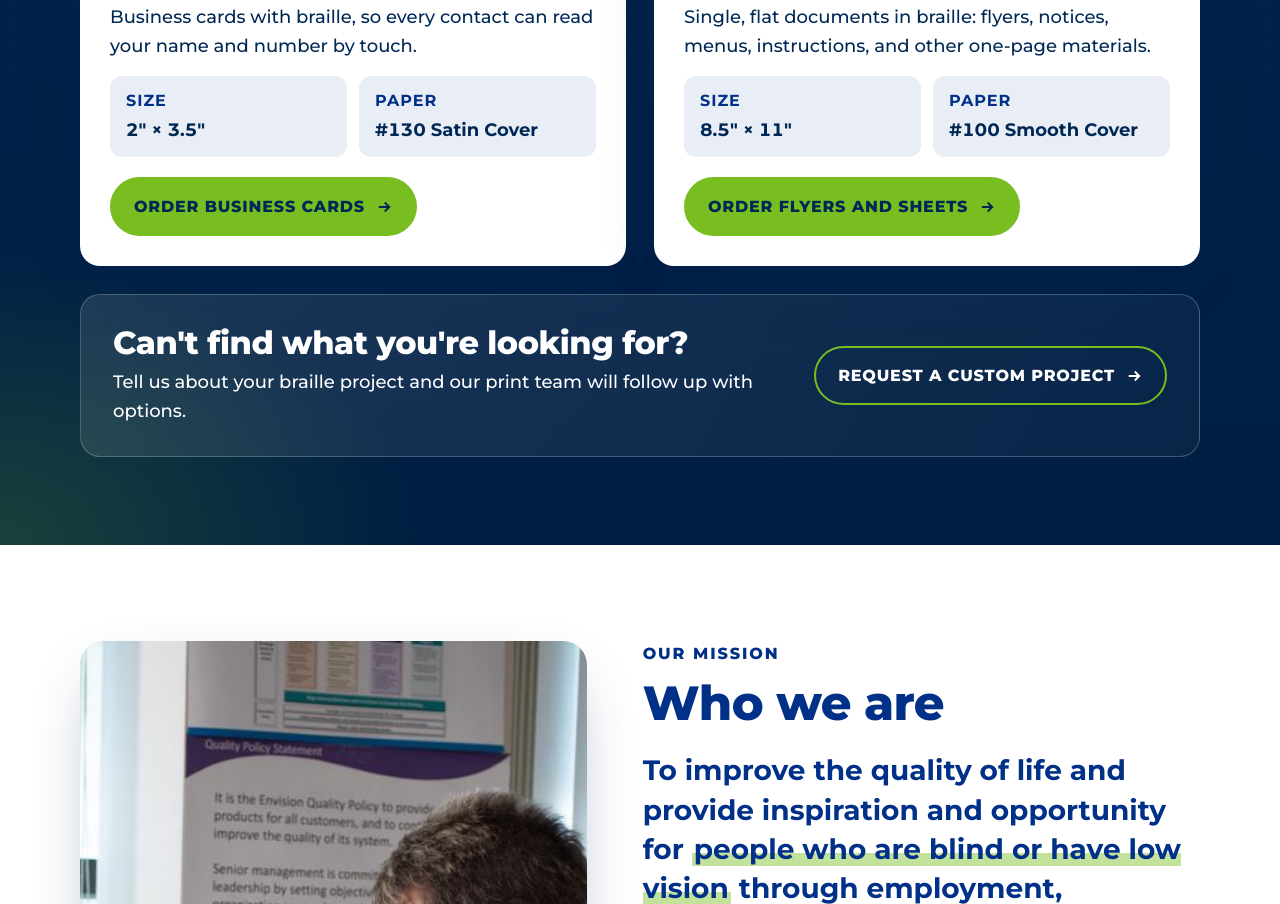
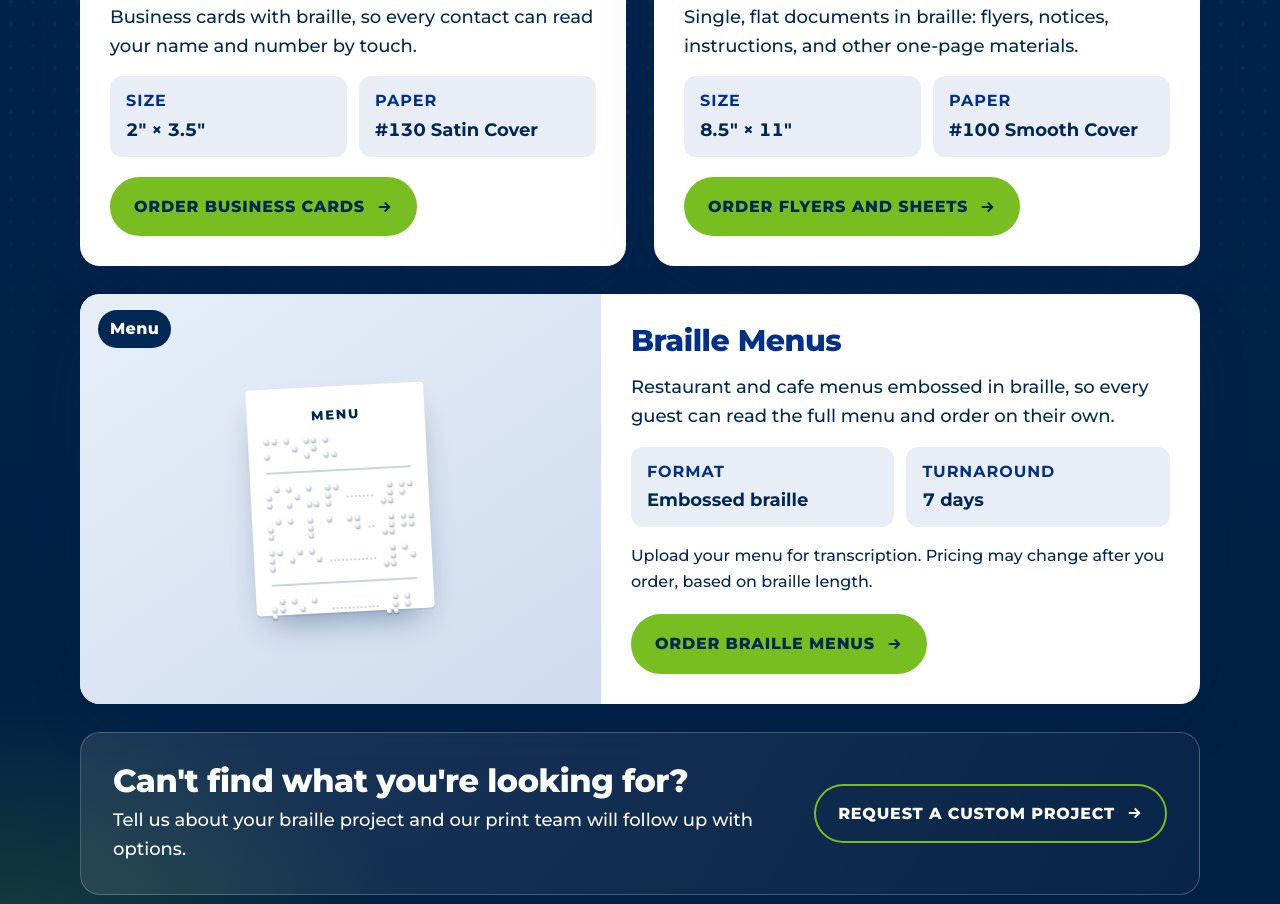
Before and after one commit to LauraRestum/envision-print-allyant-portal-, a plain HTML site: page public/allyantbraille/index.html in a window 1280 px wide. Shown: the part 955-1859 px from the top of the page. Drawn offline with Linux system fonts and the light colour scheme.

Commit message:
Add Braille Menus product card linking to the new storefront menu product
Co-Authored-By: Claude Opus 5.5 <noreply@anthropic.com>
Claude-Session: https://claude.ai/code/session_01MdkoXqpq7qyuJtGjkk7X29

```diff
--- a/public/allyantbraille/index.html
+++ b/public/allyantbraille/index.html
@@ -21,7 +21,7 @@
 html{scroll-padding-top:env(safe-area-inset-top,0px)}
 body{margin:0;padding:0}
 img{max-width:100%}
-/* Layout: deep navy opener with a raised-dot field (Allyant > line > Envision > title > two tactile product cards > custom request), white mission band, soft capabilities band, navy footer. envision.org web tokens. */
+/* Layout: deep navy opener with a raised-dot field (Allyant > line > Envision > title > three tactile product cards > custom request), white mission band, soft capabilities band, navy footer. envision.org web tokens. */
 :root{
   --navy:#002855; --blue:#003087; --green:#78BE21; --cyan:#41B6E6;
   --bg:#FFFFFF; --surface:#FFFFFF; --fg:#002855; --heading:#003087; --band:#F2F5FA;
@@ -88,6 +88,16 @@ a:focus-visible{outline:3px solid var(--green);outline-offset:3px}
 .flyer .bar{height:8px;border-radius:4px;background:#003087;width:70%}
 .flyer .bar.s{height:6px;background:#C9D3E3;width:90%}
 .flyer .bar.t{height:6px;background:#C9D3E3;width:60%}
+.menu{width:178px;height:226px;transform:rotate(-3deg);padding:18px 16px;display:flex;flex-direction:column;gap:11px}
+.menu .mt{font-size:13px;font-weight:800;letter-spacing:.14em;color:#002855;text-align:center}
+.menu .rule{flex:none;height:2px;background:#C9D3E3;border-radius:1px;margin-block:2px}
+.menu .item{display:flex;align-items:center;gap:8px}
+.menu .item .lead{flex:1;border-bottom:2px dotted #C9D3E3;height:0;margin-top:4px}
+.menu .bline{--d:5px;flex-wrap:nowrap}
+.menu .item .bline .bcell:last-child{margin-right:0}
+.card.wide{grid-column:1/-1;grid-template-rows:none;grid-template-columns:minmax(0,1fr) minmax(0,1.15fr)}
+.card.wide .stage{height:auto;min-height:280px}
+.card .note{font-size:16px}
 .card-body{padding:30px;display:flex;flex-direction:column;gap:16px}
 .card h2{font-size:clamp(24px,2.5vw,30px);color:var(--heading)}
 .specs{margin:0;display:grid;grid-template-columns:repeat(2,minmax(0,1fr));gap:12px}
@@ -179,9 +189,12 @@ footer .env-logo{height:36px}
 @keyframes rise{from{transform:translateY(14px)}to{transform:none}}
 .lockup>*,.card,.custom{animation:rise .7s cubic-bezier(.2,.7,.2,1) both}
 .card:nth-child(2){animation-delay:.08s}
+.card:nth-child(3){animation-delay:.16s}
 
 @media (max-width:900px){
   .products,.mission .wrap,footer .wrap{grid-template-columns:minmax(0,1fr)}
+  .card.wide{grid-template-columns:minmax(0,1fr);grid-template-rows:auto 1fr}
+  .card.wide .stage{min-height:0;height:260px}
   .m-photo{min-height:0;aspect-ratio:3/2}
   .cap-grid{grid-template-columns:repeat(2,minmax(0,1fr))}
   .mission .wrap,.caps .wrap{padding-block:64px;gap:36px}
@@ -205,7 +218,7 @@ footer .env-logo{height:36px}
         <span class="connector" aria-hidden="true"></span>
         <a class="logo-link" href="https://workwithenvision.com" target="_blank" rel="noopener"><img class="env-logo" src="/allyantbraille/images/envision-logo.png" alt="Envision"></a>
         <h1 id="page-title">Envision <span class="g">Print Services</span></h1>
-        <p class="sub">Braille business cards and documents, embossed in house and made in America.</p>
+        <p class="sub">Braille business cards, menus, and documents, embossed in house and made in America.</p>
         <ul class="chips" aria-label="At a glance">
           <li>Made in America</li>
           <li>In-house braille embossing</li>
@@ -247,12 +260,37 @@ footer .env-logo{height:36px}
           </div>
           <div class="card-body">
             <h2 id="fl-title">Braille Flyers and Flat Sheets</h2>
-            <p>Single, flat documents in braille: flyers, notices, menus, instructions, and other one-page materials.</p>
+            <p>Single, flat documents in braille: flyers, notices, instructions, and other one-page materials.</p>
             <dl class="specs">
               <div class="spec"><dt>Size</dt><dd>8.5" × 11"</dd></div>
               <div class="spec"><dt>Paper</dt><dd>#100 Smooth Cover</dd></div>
             </dl>
             <a class="btn" href="https://allyant.myprintdesk.net" target="_blank" rel="noopener">Order flyers and sheets <svg class="arrow" viewBox="0 0 24 24" fill="none" stroke="currentColor" stroke-width="2.5" aria-hidden="true"><path d="M5 12h14M13 6l6 6-6 6"/></svg></a>
+          </div>
+        </article>
+        <article class="card wide" aria-labelledby="mn-title">
+          <div class="stage" aria-hidden="true">
+            <span class="size">Menu</span>
+            <div class="paper menu">
+              <div class="mt">MENU</div>
+              <div class="bline" data-braille="⠍⠑⠝⠥"></div>
+              <div class="rule"></div>
+              <div class="item"><div class="bline" data-braille="⠎⠕⠥⠏"></div><span class="lead"></span><div class="bline" data-braille="⠼⠋"></div></div>
+              <div class="item"><div class="bline" data-braille="⠎⠁⠇⠁⠙"></div><span class="lead"></span><div class="bline" data-braille="⠼⠛"></div></div>
+              <div class="item"><div class="bline" data-braille="⠏⠊⠑"></div><span class="lead"></span><div class="bline" data-braille="⠼⠑"></div></div>
+              <div class="rule"></div>
+              <div class="item"><div class="bline" data-braille="⠞⠑⠁"></div><span class="lead"></span><div class="bline" data-braille="⠼⠃"></div></div>
+            </div>
+          </div>
+          <div class="card-body">
+            <h2 id="mn-title">Braille Menus</h2>
+            <p>Restaurant and cafe menus embossed in braille, so every guest can read the full menu and order on their own.</p>
+            <dl class="specs">
+              <div class="spec"><dt>Format</dt><dd>Embossed braille</dd></div>
+              <div class="spec"><dt>Turnaround</dt><dd>7 days</dd></div>
+            </dl>
+            <p class="note">Upload your menu for transcription. Pricing may change after you order, based on braille length.</p>
+            <a class="btn" href="https://allyant.myprintdesk.net/product/menu-allyant-1s/2158" target="_blank" rel="noopener">Order braille menus <svg class="arrow" viewBox="0 0 24 24" fill="none" stroke="currentColor" stroke-width="2.5" aria-hidden="true"><path d="M5 12h14M13 6l6 6-6 6"/></svg></a>
           </div>
         </article>
       </div>
```
